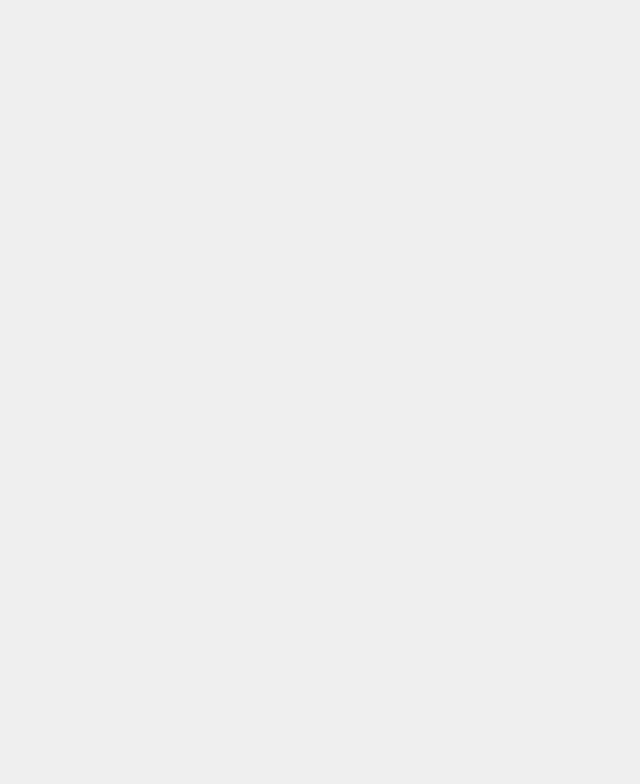
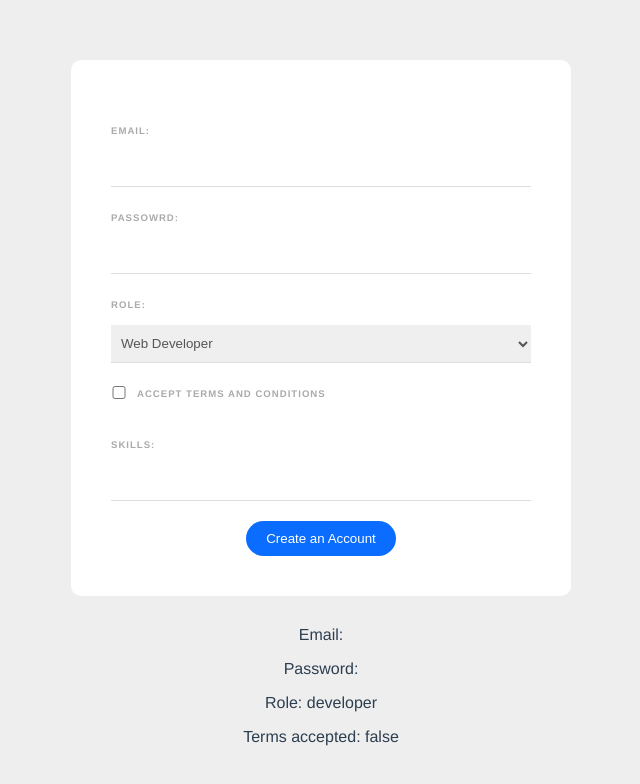
Before and after one commit to OstafiichukO/vue-projects, a Vue app: page / in a window 1280 px wide. Shown: the top 784 px of the page, without its empty margins (319-959 px from the left). Built offline with nearby package versions, Linux system fonts and the light colour scheme.

Commit message:
feat: form

```diff
--- a/src/App.vue
+++ b/src/App.vue
@@ -1,10 +1,12 @@
 <template>
+  <SignupForm />
 </template>
 
 <script>
+import SignupForm from './components/SignupForm.vue'
 export default {
   name: 'App',
-  components: {}
+  components: { SignupForm }
 }
 </script>
 
--- /dev/null
+++ b/src/components/SignupForm.vue
@@ -0,0 +1,164 @@
+<template>
+    <form @submit.prevent="handleSubmit">
+        <label>Email:</label>
+        <input type="email" required v-model="email">
+
+        <label>Passowrd:</label>
+        <input type="password" required v-model="password">
+        <div v-if="passwordError" class="error">{{ passwordError }}</div>
+
+        <label>Role:</label>
+        <select v-model="role">
+            <option value="developer">Web Developer</option>
+            <option value="designer">Web Designer</option>
+        </select>
+
+        <div class="terms">
+            <input type="checkbox" v-model="terms" required>
+            <label>Accept terms and conditions</label>
+        </div>
+
+        <label>Skills:</label>
+        <input type="text" v-model="tempSkill" @keyup.alt="addSkill">
+        <div v-for="skill in skills" :key="skill" class="pill">
+            <span @click="removeSkill(skill)">{{ skill }}</span>
+        </div>
+
+        <div class="submit">
+            <button>Create an Account</button>
+        </div>
+        <!-- <div>
+            <input type="checkbox" value="Alex" v-model="names">
+            <label>Alex</label>
+        </div>
+        <div>
+            <input type="checkbox" value="Abram" v-model="names">
+            <label>Abram</label>
+        </div>
+        <div>
+            <input type="checkbox" value="Bruno" v-model="names">
+            <label>Bruno</label>
+        </div> -->
+    </form>
+    <p>Email: {{ email }}</p>
+    <p>Password: {{ password }}</p>
+    <p>Role: {{ role }}</p>
+    <p>Terms accepted: {{ terms }}</p>
+    <!-- <p>Names: {{ names }}</p> -->
+</template>
+
+<script>
+export default {
+    data() {
+        return {
+            email: '',
+            password: '',
+            role: 'developer',
+            terms: false,
+            // names: [],
+            tempSkill: '',
+            skills: [],
+            passwordError: ''
+        }
+    },
+    methods: {
+        addSkill(e) {
+            if (e.key === ',' && this.tempSkill) {
+                if (!this.skills.includes(this.tempSkill)) {
+                    this.skills.push(this.tempSkill)
+                }
+                this.tempSkill = ''
+            }
+        },
+        removeSkill(skill) {
+            this.skills = this.skills.filter((item) => {
+                return skill !== item
+            })
+        },
+        handleSubmit() {
+            this.passwordError = this.password.length > 5 ? '' : 'Password must be at least 6 chars long'
+            if (!this.passwordError) {
+                console.log('email:', this.email)
+                console.log('password:', this.password)
+                console.log('role:', this.role)
+                console.log('skills:', this.skills)
+                console.log('terms accepted:', this.terms)
+            }
+        }
+    }
+}
+</script>
+
+<style>
+form {
+    max-width: 420px;
+    margin: 30px auto;
+    background: white;
+    text-align: left;
+    padding: 40px;
+    border-radius: 10px;
+}
+
+label {
+    color: #aaa;
+    display: inline-block;
+    margin: 25px 0 15px;
+    font-size: 0.6em;
+    text-transform: uppercase;
+    letter-spacing: 1px;
+    font-weight: bold;
+}
+
+input,
+select {
+    display: block;
+    padding: 10px 6px;
+    width: 100%;
+    box-sizing: border-box;
+    border: none;
+    border-bottom: 1px solid #ddd;
+    color: #555;
+}
+
+input[type="checkbox"] {
+    display: inline-block;
+    width: 16px;
+    margin: 0 10px 0 0;
+    position: relative;
+    top: 2px;
+}
+
+.pill {
+    display: inline-block;
+    margin: 20px 10px 0 0;
+    padding: 6px 12px;
+    background: #eee;
+    border-radius: 20px;
+    font-size: 12px;
+    letter-spacing: 1px;
+    font-weight: bold;
+    color: #777;
+    cursor: pointer;
+}
+
+button {
+    background: #0b6dff;
+    border: 0;
+    padding: 10px 20px;
+    margin-top: 20px;
+    color: white;
+    border-radius: 20px;
+    cursor: pointer;
+}
+
+.submit {
+    text-align: center;
+}
+
+.error {
+    color: #ff0062;
+    margin-top: 10px;
+    font-size: 0.8em;
+    font-weight: bold;
+}
+</style>
```
